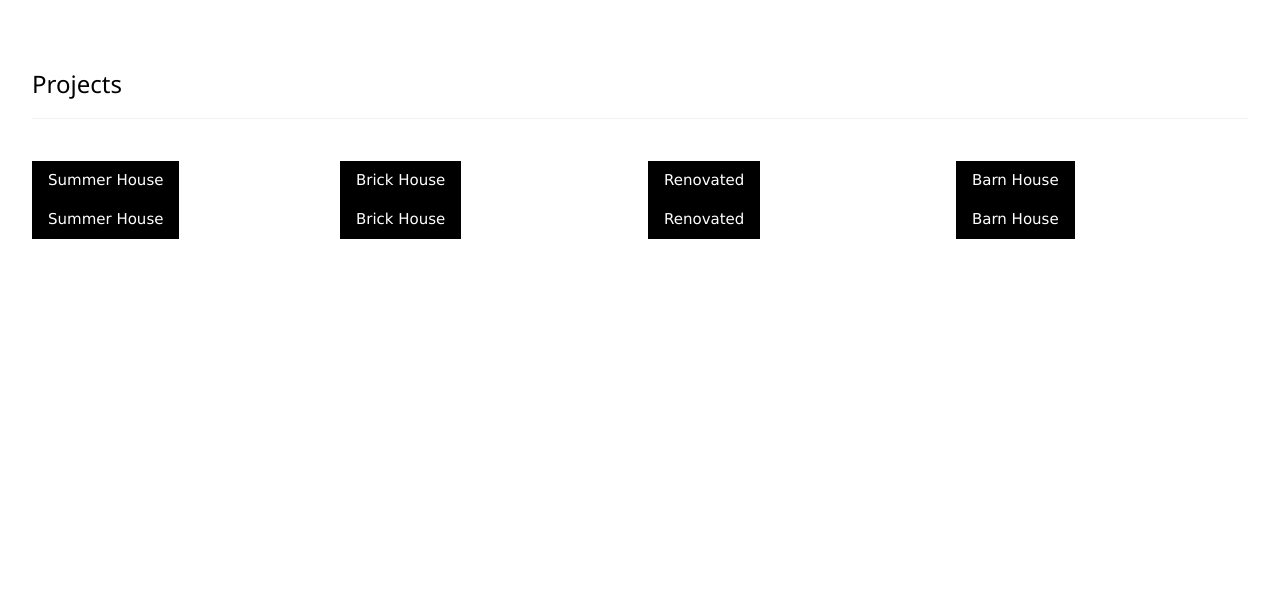
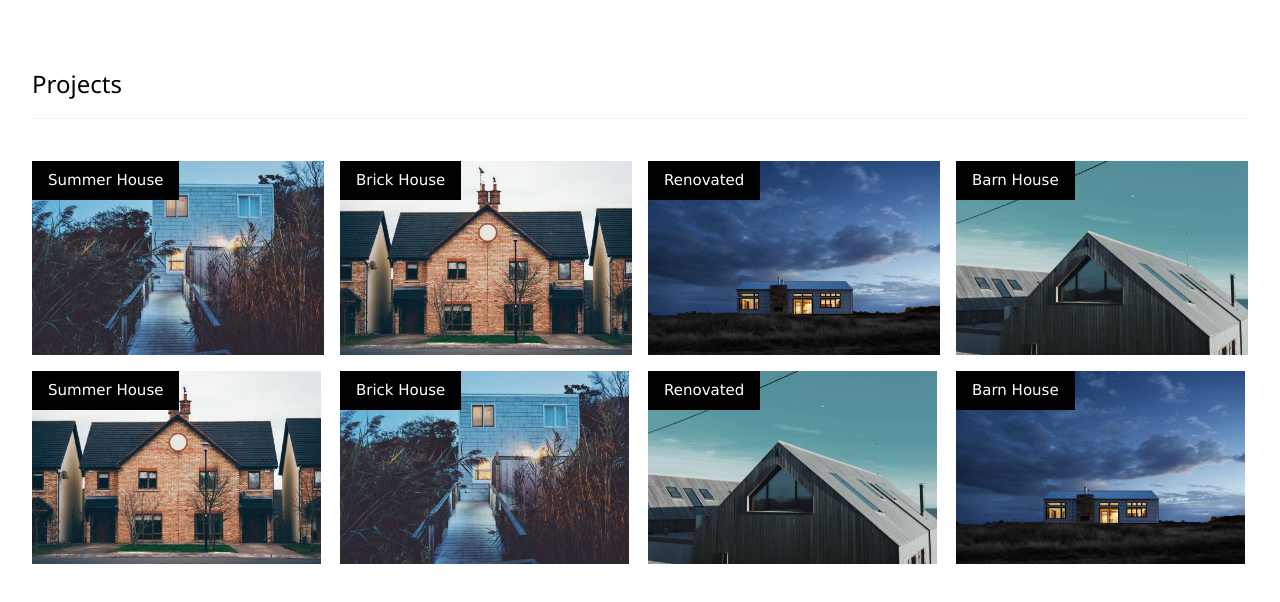
Before and after one commit to 3amry/git-group-task, a plain HTML site: page index.html in a window 1280 px wide. Drawn offline with nearby package versions, Linux system fonts and the light colour scheme.

Commit message:
add images

```diff
--- a/index.html
+++ b/index.html
@@ -20,25 +20,25 @@
       <div class="w3-col l3 m6 w3-margin-bottom">
         <div class="w3-display-container">
           <div class="w3-display-topleft w3-black w3-padding">Summer House</div>
-          <img src="/w3images/house5.jpg" alt="House" style="width:100%">
+          <img src="./w3images/house5.jpg" alt="House" style="width:100%">
         </div>
       </div>
       <div class="w3-col l3 m6 w3-margin-bottom">
         <div class="w3-display-container">
           <div class="w3-display-topleft w3-black w3-padding">Brick House</div>
-          <img src="/w3images/house2.jpg" alt="House" style="width:100%">
+          <img src="./w3images/house2.jpg" alt="House" style="width:100%">
         </div>
       </div>
       <div class="w3-col l3 m6 w3-margin-bottom">
         <div class="w3-display-container">
           <div class="w3-display-topleft w3-black w3-padding">Renovated</div>
-          <img src="/w3images/house3.jpg" alt="House" style="width:100%">
+          <img src="./w3images/house3.jpg" alt="House" style="width:100%">
         </div>
       </div>
       <div class="w3-col l3 m6 w3-margin-bottom">
         <div class="w3-display-container">
           <div class="w3-display-topleft w3-black w3-padding">Barn House</div>
-          <img src="/w3images/house4.jpg" alt="House" style="width:100%">
+          <img src="./w3images/house4.jpg" alt="House" style="width:100%">
         </div>
       </div>
     </div>
@@ -47,25 +47,25 @@
       <div class="w3-col l3 m6 w3-margin-bottom">
         <div class="w3-display-container">
           <div class="w3-display-topleft w3-black w3-padding">Summer House</div>
-          <img src="/w3images/house2.jpg" alt="House" style="width:99%">
+          <img src="./w3images/house2.jpg" alt="House" style="width:99%">
         </div>
       </div>
       <div class="w3-col l3 m6 w3-margin-bottom">
         <div class="w3-display-container">
           <div class="w3-display-topleft w3-black w3-padding">Brick House</div>
-          <img src="/w3images/house5.jpg" alt="House" style="width:99%">
+          <img src="./w3images/house5.jpg" alt="House" style="width:99%">
         </div>
       </div>
       <div class="w3-col l3 m6 w3-margin-bottom">
         <div class="w3-display-container">
           <div class="w3-display-topleft w3-black w3-padding">Renovated</div>
-          <img src="/w3images/house4.jpg" alt="House" style="width:99%">
+          <img src="./w3images/house4.jpg" alt="House" style="width:99%">
         </div>
       </div>
       <div class="w3-col l3 m6 w3-margin-bottom">
         <div class="w3-display-container">
           <div class="w3-display-topleft w3-black w3-padding">Barn House</div>
-          <img src="/w3images/house3.jpg" alt="House" style="width:99%">
+          <img src="./w3images/house3.jpg" alt="House" style="width:99%">
         </div>
       </div>
     </div>
```
Also changed, not shown: w3images/house2.jpg (added), w3images/house3.jpg (added), w3images/house4.jpg (added), w3images/house5.jpg (added).
